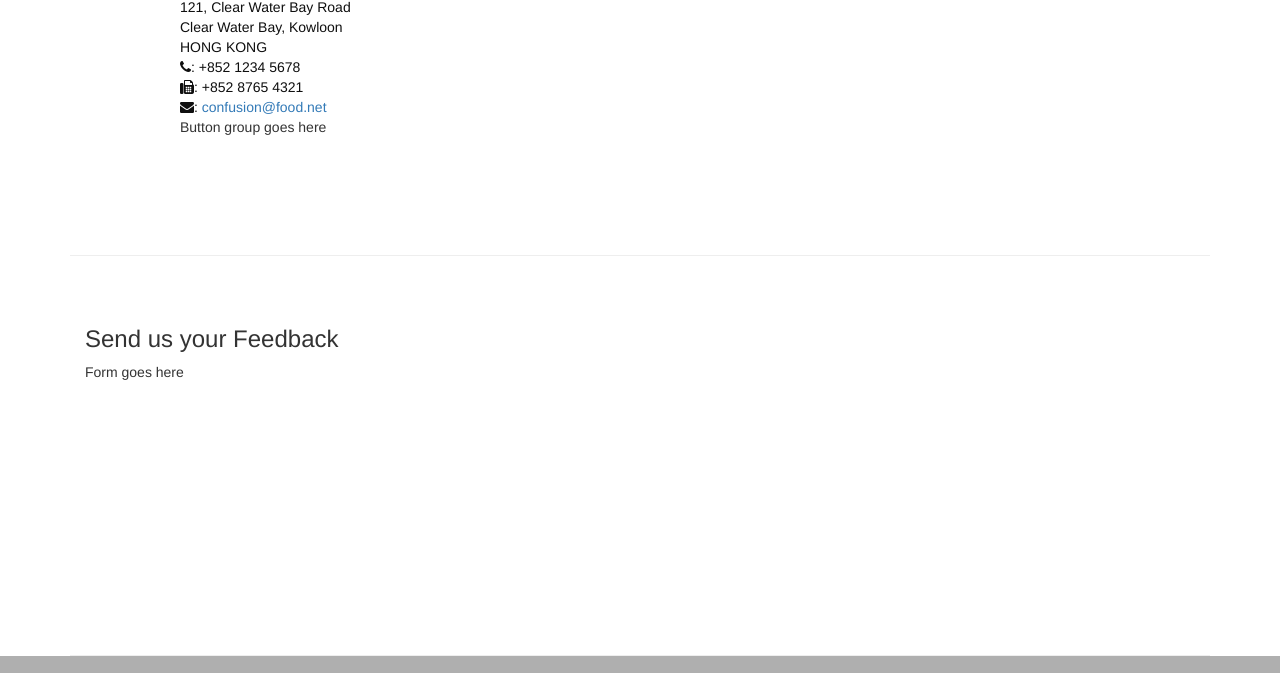
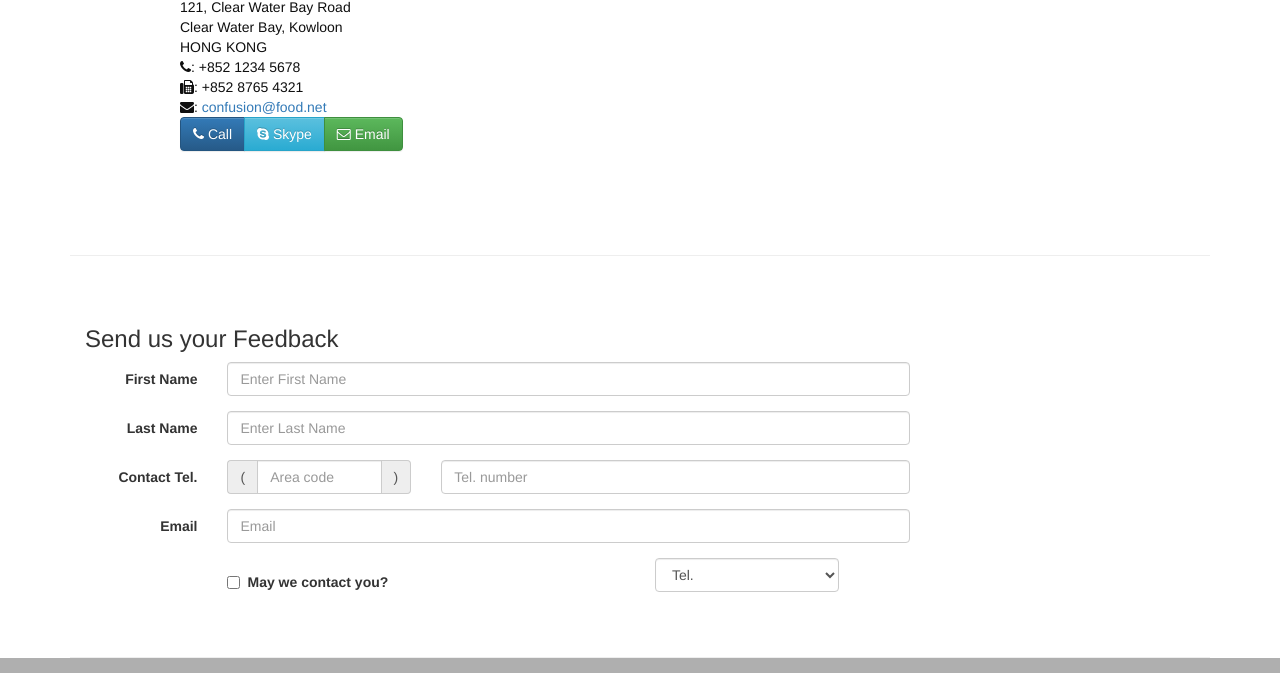
Before and after one commit to ascreven/conFusion, a plain HTML site: page contactus.html in a window 1280 px wide. Shown: the part 747-1420 px from the top of the page. Drawn offline with nearby package versions, Linux system fonts and the light colour scheme.

Commit message:
added form

```diff
--- a/contactus.html
+++ b/contactus.html
@@ -113,7 +113,11 @@
             <h5>Map of our Location</h5>
           </div>
           <div class="col-xs-12 col-sm-11 col-sm-offset-1">
-                Button group goes here
+            <div class="btn-group" role="group" aria-label="...">
+              <a type="button" class="btn btn-primary" href="tel:+85212345678"><i class="fa fa-phone"></i> Call</a>
+              <a type="button" class="btn btn-info"><i class="fa fa-skype"></i> Skype</a>
+              <a type="button" class="btn btn-success" href="mailto:confusion@food.net"><i class="fa fa-envelope-o"></i> Email</a>
+            </div>
           </div>
         </div>
 
@@ -122,7 +126,53 @@
             <h3>Send us your Feedback</h3>
           </div>
           <div class="col-xs-12 col-sm-9">
-                Form goes here
+            <form class='form-horizontal' role='form'>
+              <div class='form-group'>
+                <label for='firstname' class='col-sm-2 control-label'>First Name</label>
+                <div class='col-sm-10'>
+                  <input type='text' class='form-control' id='firstname' name='firstname' placeholder="Enter First Name">
+                </div>
+              </div>
+              <div class='form-group'>
+                <label for='lastname' class='col-sm-2 control-label'>Last Name</label>
+                <div class='col-sm-10'>
+                  <input type='text' class='form-control' id='lastname' name='lastname' placeholder="Enter Last Name">
+                </div>
+              </div>
+              <div class='form-group'>
+                <label for='telnum' class='col-xs-12 col-sm-2 control-label'>Contact Tel.</label>
+                <div class='col-xs-5 col-sm-4 col-md-3'>
+                  <div class='input-group'>
+                    <div class='input-group-addon'>(</div>
+                    <input type='tel' class='form-control' id='areacode' name='areacode' placeholder="Area code">
+                    <div class='input-group-addon'>)</div>
+                  </div>
+                </div>
+                <div class='col-xs-7 col-sm-6 col-md-7'>
+                  <input type='tel' class='form-control' id='telnum' name='telnum' placeholder="Tel. number">
+                </div>
+              </div>
+              <div class='form-group'>
+                <label for='emailid' class='col-sm-2 control-label'>Email</label>
+                <div class='col-sm-10'>
+                  <input type='text' class='form-control' id='emailid' name='emailid' placeholder="Email">
+                </div>
+              </div>
+              <div class='form-group'>
+                <div class='checkbox col-sm-5 col-sm-offset-2'>
+                  <label class='checkbox-inline'>
+                    <input type='checkbox' name='approve' value=''>
+                      <strong>May we contact you?</strong>
+                  </label>
+                </div>
+                <div class='col-sm-3 col-sm-offset-1'>
+                  <select class='form-control'>
+                    <option>Tel.</option>
+                    <option>Email</option>
+                  </select>
+                </div>
+              </div>
+            </form>
           </div>
           <div class="col-xs-12 col-sm-3">
             <p style="padding:20px;"></p>
```
Lines whose indentation alone changed are shown as unchanged.
